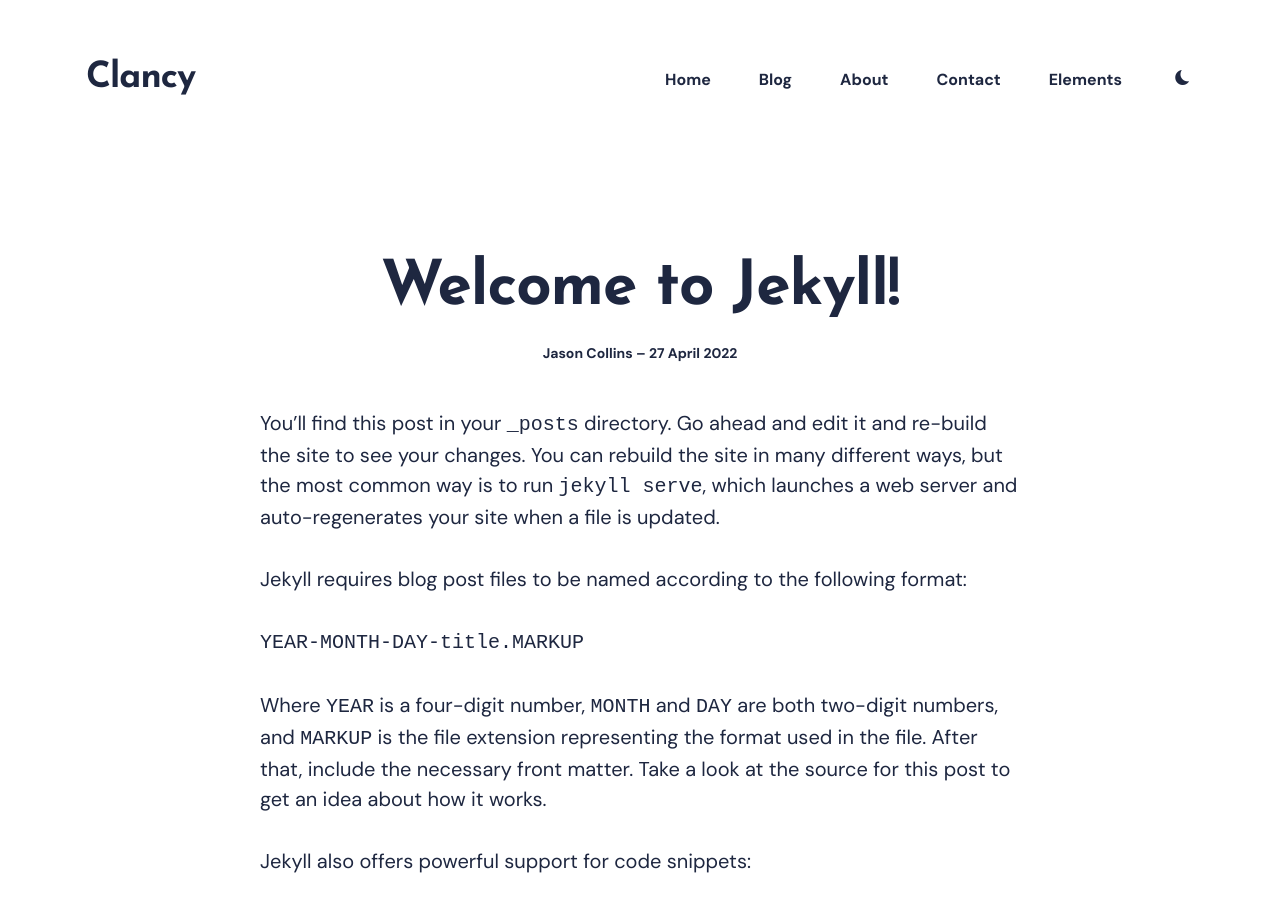
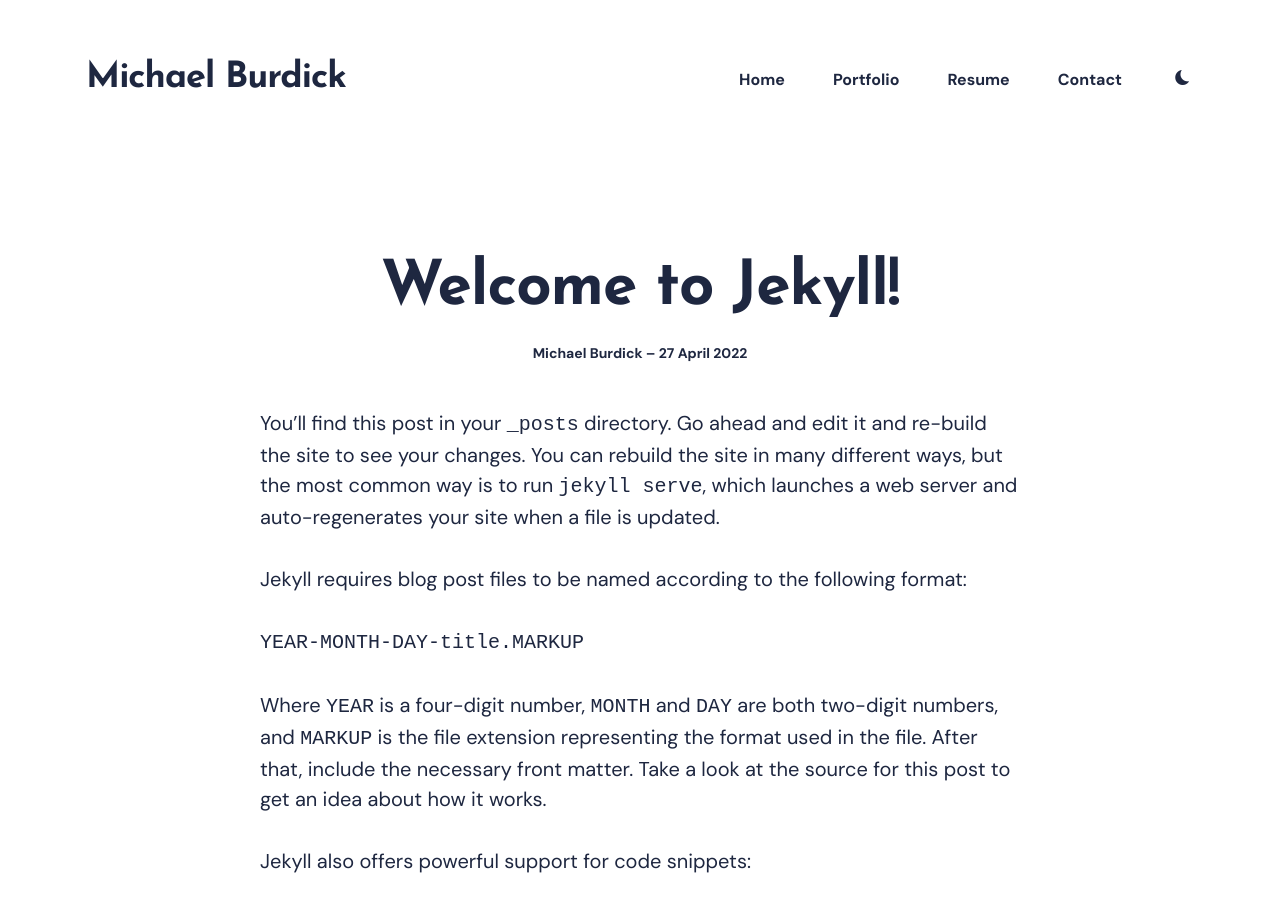
Before and after one commit to Asylumrunner/Asylumrunner.github.io, a Jekyll site: the page built from docs/_posts/2022-04-27-welcome-to-jekyll.markdown, in a window 1280 px wide and 900 px high. Built offline with Jekyll 4.4.1, drawn with Linux system fonts in a browser that asks for light colours; nearby versions of some CDN libraries; some of the changed text lies outside the part shown.

Commit message:
Customize template

```diff
--- a/docs/_data/settings.yml
+++ b/docs/_data/settings.yml
@@ -1,9 +1,9 @@
 #-------------------------------
 # Site Settings
-title: Clancy
+title: Michael Burdick
 logo: # You can add own logo. For example '/images/logo.png'.
-author: Jason Collins
-description: Clancy is a elegant portfolio theme for Jekyll.
+author: Michael Burdick
+description: A portfolio website for Michael Burdick, a Seattle-based software engineer
 
 
 #-------------------------------
@@ -12,20 +12,18 @@ menu__settings:
   menu__items:
     - title: 'Home'
       url: '/'
-    - title: 'Blog'
-      url: '/blog/'
-    - title: 'About'
-      url: '/about/'
+    - title: 'Portfolio'
+      url: '/portfolio/'
+    - title: 'Resume'
+      url: '/resume/'
     - title: 'Contact'
       url: '/contact/'
-    - title: 'Elements'
-      url: '/elements/'
 
 
 #-------------------------------
 # Hero Settings
 hero:
-  hero__title: Hello, my name’s Jason. I’m a Designer & Photographer based in San Francisco.
+  hero__title: Hi, I'm Michael, I'm a Seattle-based software engineer.
   hero__description: I'm a freelance designer and photographer. For almost five years I have been working with clients from a variety of clients to create pieces that meet their goals. I invite you to navigate my portfolio to know a bit more about me and my work.
 
 
--- a/docs/index.html
+++ b/docs/index.html
@@ -4,9 +4,3 @@ image: '/images/01.jpg'
 ---
 
 {% include section-hero.html %}
-
-{% include section-portfolio.html %}
-
-{% include section-blog.html %}
-
-{% include section-subscribe.html %}
```
